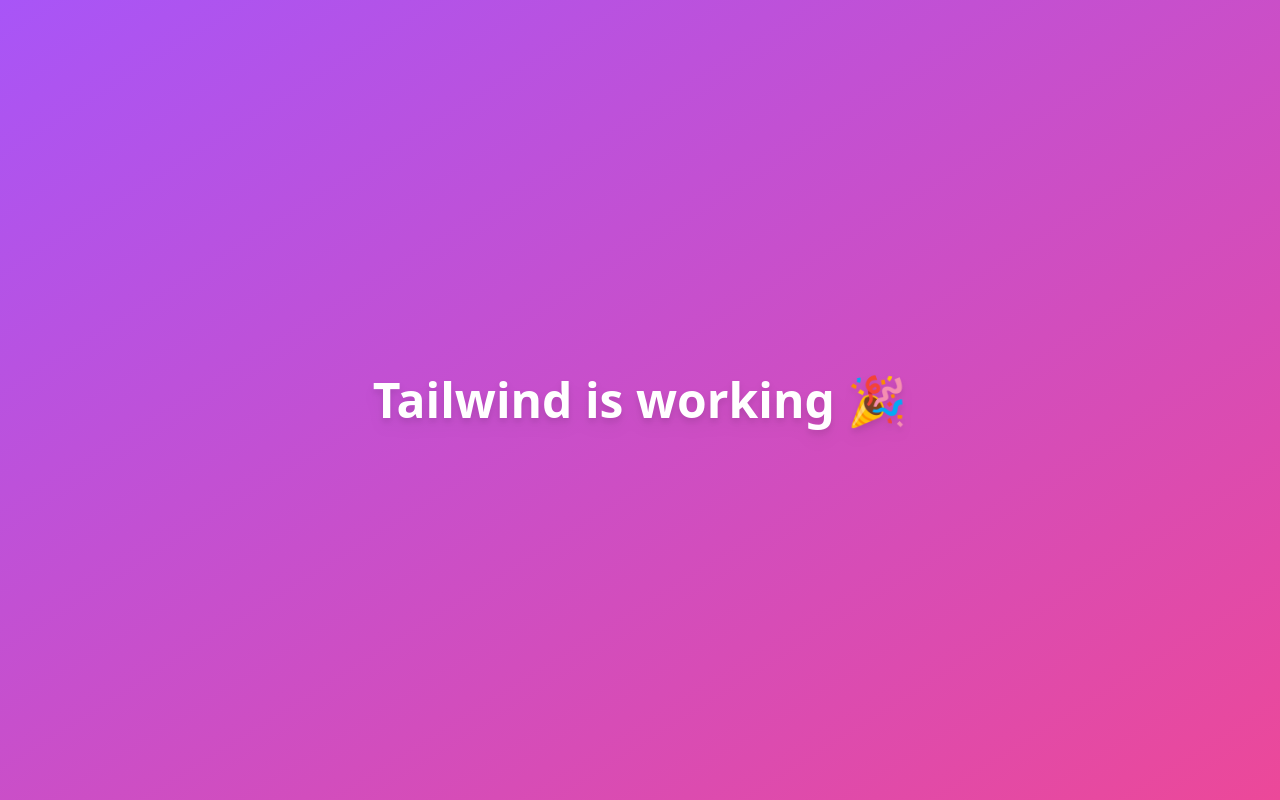
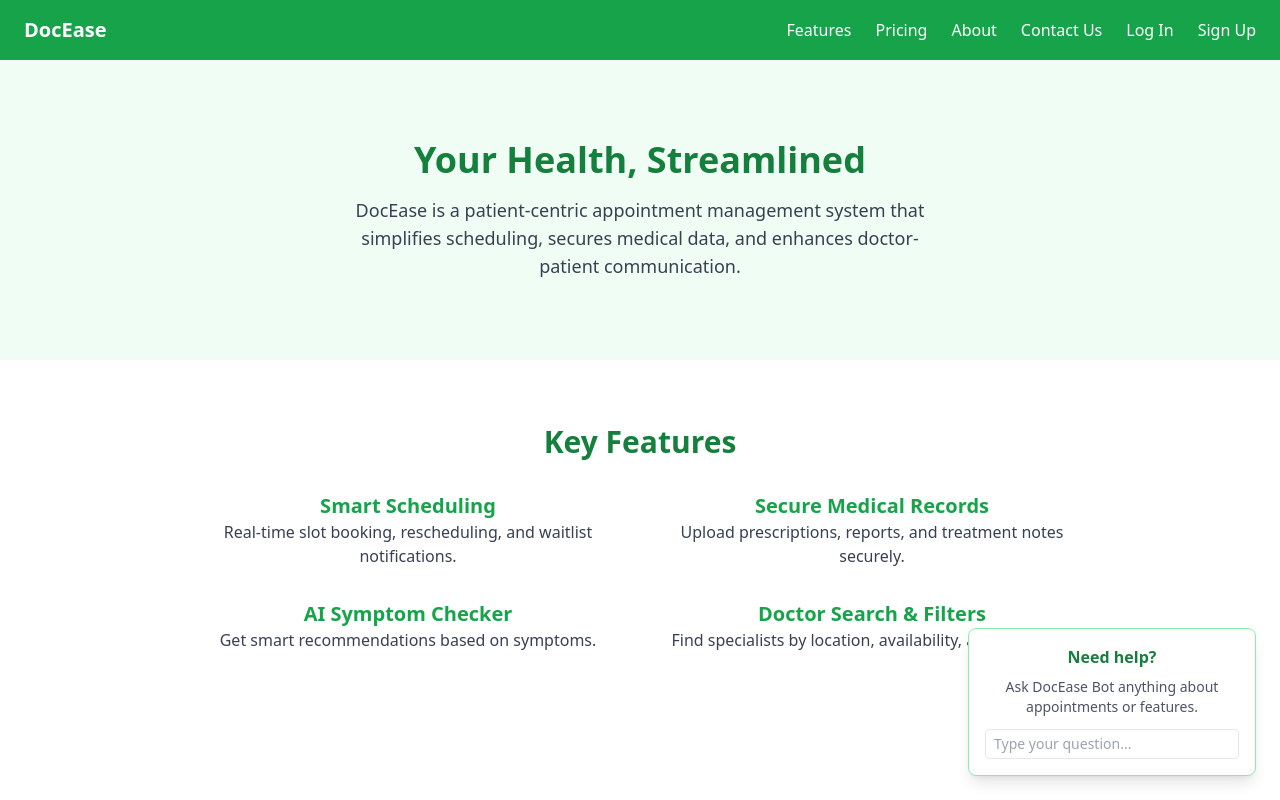
Before and after one commit to suyash-rgb/DocEase, a React (Vite) app in the folder docease-frontend/docease-frontend-application/: page / in a window 1280 px wide. Built offline with nearby package versions, Linux system fonts and the light colour scheme.

Commit message:
begin landing page design

```diff
--- a/docease-frontend/docease-frontend-application/src/App.jsx
+++ b/docease-frontend/docease-frontend-application/src/App.jsx
@@ -1,12 +1,18 @@
 import './App.css'
+import Navbar from './components/Navbar'
+import Hero from './components/Hero'
+import Features from './components/Features'
+import ChatbotPopup from './components/ChatbotPopup'
+
 
 function App() {
   return (
-    <div className="min-h-screen flex items-center justify-center bg-gradient-to-br from-purple-500 to-pink-500">
-      <h1 className="text-5xl font-bold text-white drop-shadow-lg">
-        Tailwind is working 🎉
-      </h1>
-    </div>
+    <>
+      <Navbar />
+      <Hero />
+      <Features />
+      <ChatbotPopup />
+    </>
   );
 }
 
--- /dev/null
+++ b/docease-frontend/docease-frontend-application/src/components/ChatbotPopup.jsx
@@ -0,0 +1,23 @@
+import { useEffect, useState } from 'react';
+
+export default function ChatbotPopup() {
+  const [visible, setVisible] = useState(false);
+
+  useEffect(() => {
+    const timer = setTimeout(() => setVisible(true), 2000);
+    return () => clearTimeout(timer);
+  }, []);
+
+  if (!visible) return null;
+
+  return (
+    <div className="fixed bottom-6 right-6 bg-white border border-green-300 shadow-lg rounded-lg p-4 w-72 z-50">
+      <h3 className="text-green-700 font-semibold mb-2">Need help?</h3>
+      <p className="text-sm text-gray-600">Ask DocEase Bot anything about appointments or features.</p>
+      <input
+        className="mt-3 w-full border rounded px-2 py-1 text-sm"
+        placeholder="Type your question..."
+      />
+    </div>
+  );
+}
--- /dev/null
+++ b/docease-frontend/docease-frontend-application/src/components/Features.jsx
@@ -0,0 +1,22 @@
+export default function Features() {
+  return (
+    <section id="features" className="py-16 px-6 bg-white">
+      <h3 className="text-3xl font-bold text-green-700 text-center mb-8">Key Features</h3>
+      <div className="grid md:grid-cols-2 gap-8 max-w-4xl mx-auto">
+        <Feature title="Smart Scheduling" description="Real-time slot booking, rescheduling, and waitlist notifications." />
+        <Feature title="Secure Medical Records" description="Upload prescriptions, reports, and treatment notes securely." />
+        <Feature title="AI Symptom Checker" description="Get smart recommendations based on symptoms." />
+        <Feature title="Doctor Search & Filters" description="Find specialists by location, availability, and expertise." />
+      </div>
+    </section>
+  );
+}
+
+function Feature({ title, description }) {
+  return (
+    <div>
+      <h4 className="text-xl font-semibold text-green-600">{title}</h4>
+      <p className="text-gray-700">{description}</p>
+    </div>
+  );
+}
--- /dev/null
+++ b/docease-frontend/docease-frontend-application/src/components/Hero.jsx
@@ -0,0 +1,10 @@
+export default function Hero() {
+  return (
+    <section className="bg-green-50 text-center py-20 px-6">
+      <h2 className="text-4xl font-bold text-green-700 mb-4">Your Health, Streamlined</h2>
+      <p className="text-lg text-gray-700 max-w-xl mx-auto">
+        DocEase is a patient-centric appointment management system that simplifies scheduling, secures medical data, and enhances doctor-patient communication.
+      </p>
+    </section>
+  );
+}
--- /dev/null
+++ b/docease-frontend/docease-frontend-application/src/components/Navbar.jsx
@@ -0,0 +1,15 @@
+export default function Navbar() {
+  return (
+    <nav className="bg-green-600 text-white px-6 py-4 flex justify-between items-center shadow-md">
+      <h1 className="text-xl font-bold">DocEase</h1>
+      <ul className="flex gap-6 font-medium">
+        <li><a href="#features">Features</a></li>
+        <li><a href="#pricing">Pricing</a></li>
+        <li><a href="#about">About</a></li>
+        <li><a href="#contact">Contact Us</a></li>
+        <li><a href="#login">Log In</a></li>
+        <li><a href="#signup">Sign Up</a></li>
+      </ul>
+    </nav>
+  );
+}
```
Also changed, not shown: docease-frontend/docease-frontend-application/src/index.css (line endings or trailing spaces).
